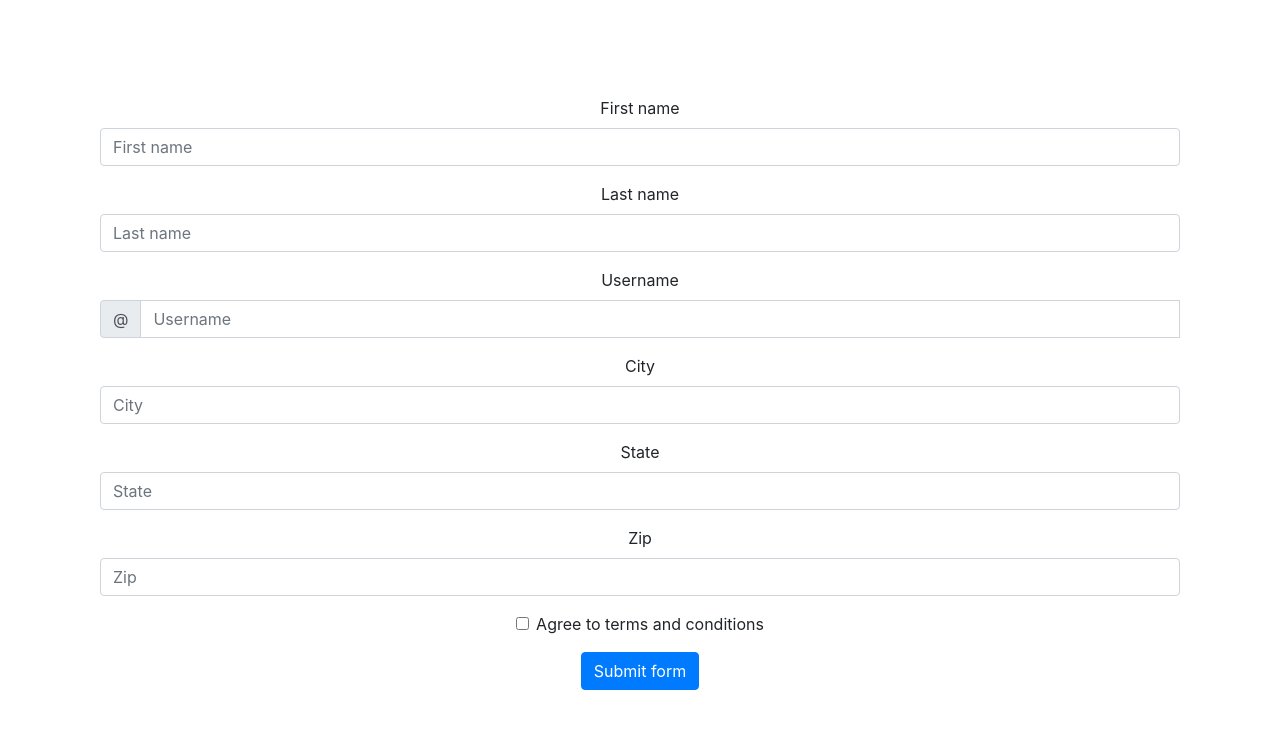
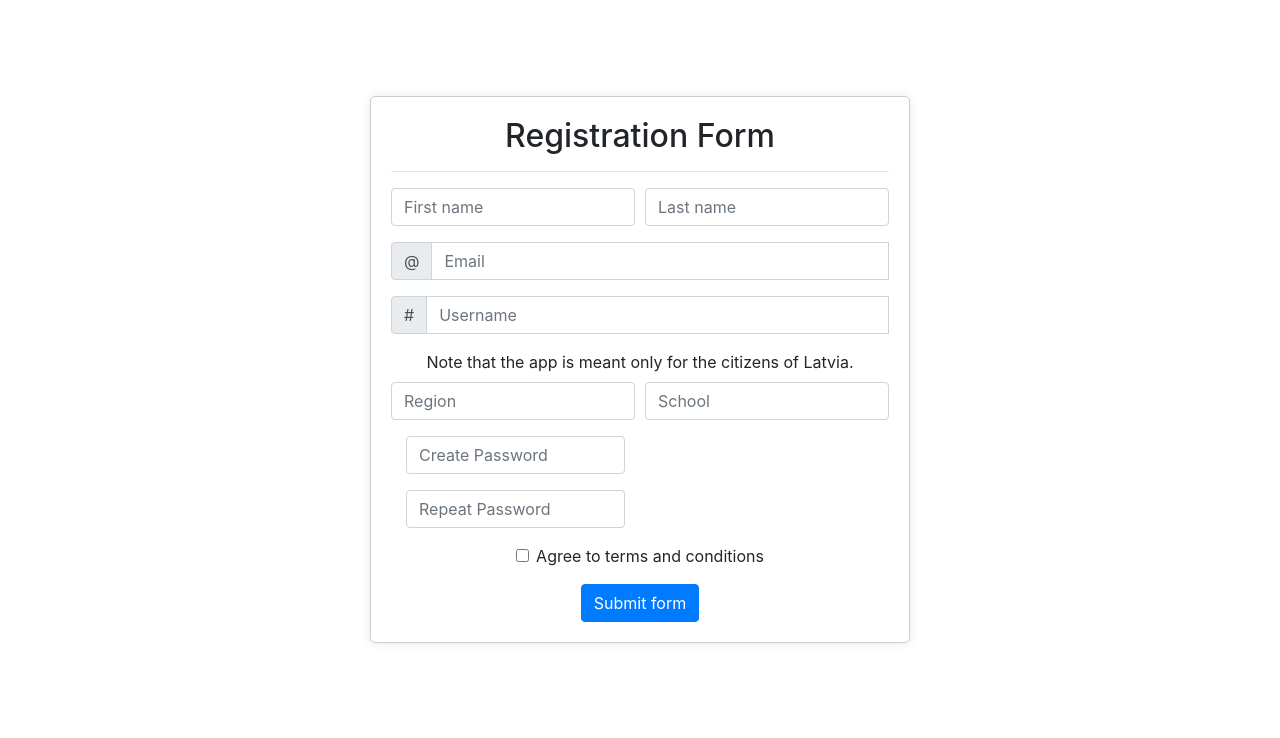
Before and after one commit to kenryhraval/Biedri_Web_App, a Flask app: page /register in a window 1280 px wide. Shown: the part 64-802 px from the top of the page. After the commit the page ends 707 px from the top, so only its background shows below. Run offline with Flask 3, Linux system fonts and the light colour scheme; some libraries are stand-ins or nearby versions.

Commit message:
Added working database for user managment: registering is possible

```diff
--- a/app.py
+++ b/app.py
@@ -5,7 +5,7 @@ from flask import Flask, flash, redirect, render_template, request, session
 from flask_session import Session
 from werkzeug.security import check_password_hash, generate_password_hash
 
-from helpers import login_required
+from helpers import login_required, error
 
 app = Flask(__name__)
 
@@ -17,11 +17,11 @@ app.config["SESSION_TYPE"] = "filesystem"
 Session(app)
 
 # Configure SQLite database
-DATABASE = os.path.join(os.path.dirname(__file__), "biedri.db")
+db = os.path.join(os.path.dirname(__file__), "biedri.db")
 
 # Function to get a database connection
 def get_db_connection():
-    conn = sqlite3.connect(DATABASE)
+    conn = sqlite3.connect(db)
     conn.row_factory = sqlite3.Row
     return conn
 
@@ -40,7 +40,6 @@ def after_request(response):
 def index():
     return render_template("index.html")
 
-
 @app.route('/profile')
 @login_required
 def profile():
@@ -55,8 +54,81 @@ def settings():
 def login():
     return render_template("login.html")
 
-@app.route('/register')
+@app.route('/register', methods=["GET", "POST"])
 def register():
+    if request.method == "POST":
+
+        username = request.form.get('username')
+        surname = request.form.get('surname')
+        name = request.form.get('name')
+        email = request.form.get('email')
+        region = request.form.get('region')
+        school = request.form.get('school')
+        password = request.form.get('password')
+        check = request.form.get('check')
+
+        if not name:
+            return error("must provide name", 400)
+
+        elif not surname:
+            return error("must provide surname", 400)
+
+        elif not username:
+            return error("must provide username", 400)
+
+        elif not email:
+            return error("must provide email", 400)
+
+        elif not region:
+            return error("must provide region", 400)
+
+        elif not school:
+            return error("must provide school", 400)
+
+        elif not password or not check:
+            return error("must provide password", 400)
+
+        elif password != check:
+            return error("passwords do not match", 400)
+
+        try:
+            conn = get_db_connection()
+            cursor = conn.cursor()
+        except sqlite3.Error as e:
+            print(e)
+            return error(f'System error', 500)
+
+
+        '''Using a UNIQUE constraint on the username and email columns
+        is a good practice to enforce uniqueness. However, you're already
+        checking for duplicate usernames and emails in your code before
+        inserting into the database, which is redundant. You can rely on
+        the database to enforce uniqueness with the constraint.'''
+        # try:
+        #     rows = cursor.execute("SELECT * FROM users WHERE username = ? OR email = ?", (username, email,))
+        #     if rows.fetchone():
+        #         return error("Username or email already taken", 400)
+        # except sqlite3.Error as e:
+        #     return error(f'System error', 500)
+
+
+        hash = generate_password_hash(password)
+
+        try:
+            cursor.execute("INSERT INTO users (name, surname, username, email, password, region, school) VALUES (?, ?, ?, ?, ?, ?, ?);",
+                                              (name, surname, username, email, hash,     region, school))
+            conn.commit()
+
+            user = cursor.execute("SELECT id FROM users WHERE username = ?", (username,)).fetchone()
+            session["user_id"] = user["id"]
+            return redirect("/")
+
+        except sqlite3.Error as e:
+            print(e)
+            return error(f'Error: {e}', 500)
+        finally:
+            conn.close()
+
     return render_template("register.html")
 
 
--- a/static/styles.css
+++ b/static/styles.css
@@ -1,4 +1,13 @@
 /* Custom CSS styles */
+
+.form-container {
+    width: 50% !important;
+    margin: 0 auto !important;
+    padding: 20px !important;
+    border: 1px solid #ccc !important;
+    border-radius: 5px !important;
+    box-shadow: 0 0 10px rgba(0, 0, 0, 0.1) !important;
+}
 
 .post {
     background-color: #f9f9f9;
--- a/templates/layout.html
+++ b/templates/layout.html
@@ -2,10 +2,12 @@
 <html lang="en">
 
 <head>
+
+<!-- Custom CSS -->
+<link href="static\styles.css" rel="stylesheet">
 <!-- Bootstrap CSS -->
 <link href="https://stackpath.bootstrapcdn.com/bootstrap/4.5.2/css/bootstrap.min.css" rel="stylesheet">
-<!-- Custom CSS -->
-<link href="styles.css" rel="stylesheet">
+
 
 <title>Biedri App: {% block title %}{% endblock %}</title>
 </head>
--- a/templates/register.html
+++ b/templates/register.html
@@ -5,58 +5,84 @@
 {% endblock %}
 
 {% block main %}
-<div class="form-containe">
+<div class="form-container">
+    <h2>Registration Form</h2>
+    <hr>
     <form class="needs-validation" novalidate action="/register" method="post">
-        <div class="mb-3">
-            <label for="validationCustom01">First name</label>
-            <input type="text"  class="form-control" id="validationCustom01" placeholder="First name" value="" required>
+
+        <div class="form-row">
+            <div class="col-md-6 mb-3">
+                <!-- <label for="validationCustom01">First name</label> -->
+                <input type="text" name="name" class="form-control" id="validationCustom01" placeholder="First name" value="" required>
                 <div class="valid-feedback">
                     Looks good!
                 </div>
             </div>
 
-        <div class="mb-3">
-            <label for="validationCustom02">Last name</label>
-            <input type="text" class="form-control" id="validationCustom02" placeholder="Last name" value="" required>
+            <div class="col-md-6 mb-3">
+                <!-- <label for="validationCustom02">Last name</label> -->
+                <input type="text"name="surname" class="form-control" id="validationCustom02" placeholder="Last name" value="" required>
                 <div class="valid-feedback">
                     Looks good!
                 </div>
             </div>
+        </div>
+
 
         <div class="mb-3">
-            <label for="validationCustomUsername">Username</label>
+            <!-- <label for="validationCustomUsername">Email</label> -->
             <div class="input-group">
                 <div class="input-group-prepend">
                     <span class="input-group-text" id="inputGroupPrepend">@</span>
                 </div>
-                <input type="text" class="form-control" id="validationCustomUsername" placeholder="Username" required>
+                <input type="email" name="email" class="form-control" id="validationCustomUsername" placeholder="Email" required>
+                <div class="invalid-feedback">
+                    Please enter an email.
+                </div>
+            </div>
+        </div>
+
+        <div class="mb-3">
+            <div class="input-group">
+                <div class="input-group-prepend">
+                    <span class="input-group-text" id="inputGroupPrepend">#</span>
+                </div>
+                <input type="text" name="username" class="form-control" id="validationCustomUsername" placeholder="Username" required>
                 <div class="invalid-feedback">
                     Please choose a username.
                 </div>
             </div>
         </div>
 
-        <div class="mb-3">
-            <label for="validationCustom03">City</label>
-            <input type="text" class="form-control" id="validationCustom03" placeholder="City" required>
+        <label for="regionschool">Note that the app is meant only for the citizens of Latvia.</label>
+        <div class="form-row" id="regionschool">
+
+            <div class="col-md-6 mb-3">
+                <input type="text" name="region" class="form-control" id="validationCustom03" placeholder="Region" required>
                 <div class="invalid-feedback">
-                Please provide a valid city.
+                    Please provide a valid region.
                 </div>
             </div>
 
-        <div class="mb-3">
-            <label for="validationCustom04">State</label>
-            <input type="text" class="form-control" id="validationCustom04" placeholder="State" required>
+            <div class="col-md-6 mb-3">
+                <input type="text" name="school" class="form-control" id="validationCustom04" placeholder="School" required>
                 <div class="invalid-feedback">
-                Please provide a valid state.
+                    Please provide a valid school.
+                </div>
             </div>
         </div>
 
-        <div class="mb-3">
-            <label for="validationCustom05">Zip</label>
-            <input type="text" class="form-control" id="validationCustom05" placeholder="Zip" required>
+        <div class="col-md-6 mb-3">
+            <input type="text" name="password" class="form-control" id="validationCustom04" placeholder="Create Password" required>
             <div class="invalid-feedback">
-                Please provide a valid zip.
+                Please provide a password.
+            </div>
+        </div>
+
+        <div class="col-md-6 mb-3">
+            <input type="text" name="check" class="form-control" id="validationCustom04" placeholder="Repeat Password" required>
+            <div class="invalid-feedback">
+                Please provide a password.
             </div>
         </div>
 
```
Also changed, not shown: helpers.py (+22 -0 lines), templates/error.html (added, +11 -0 lines), templates/login.html (+5 -3 lines), templates/profile.html (+9 -0 lines), templates/settings.html (+9 -0 lines), biedri.db, 2 other files. Lines whose indentation alone changed are shown as unchanged.
